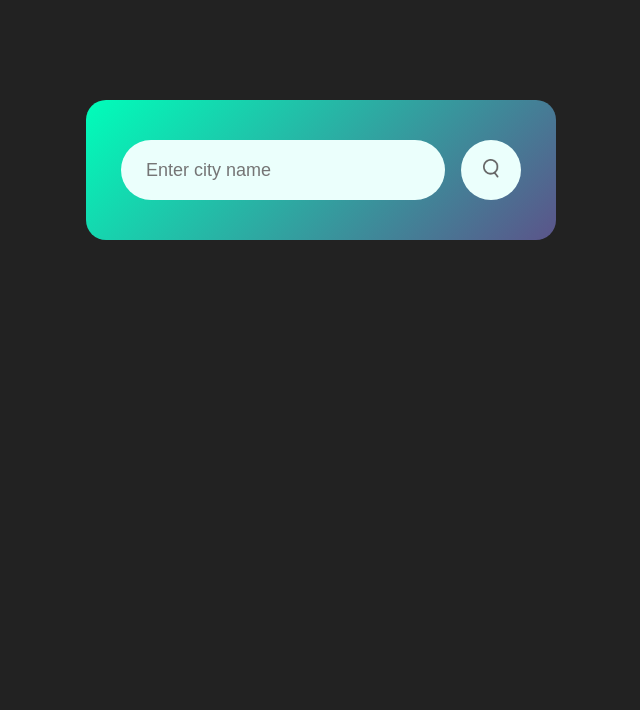
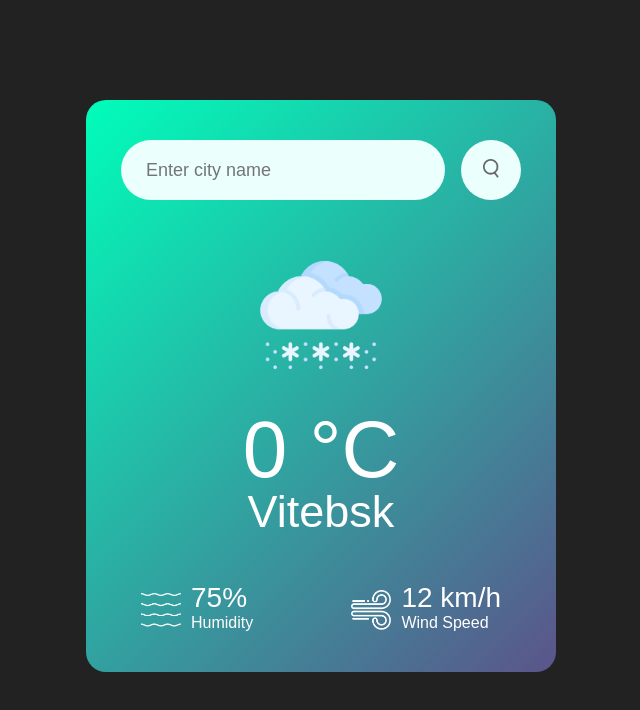
Before and after one commit to Mvsss/Project, a plain HTML site: page Weather/index.html in a window 1280 px wide. Shown: the whole page, without its empty margins (319-959 px from the left). Drawn offline with Linux system fonts and the light colour scheme.

Commit message:
feat: end design

```diff
--- a/Weather/index.html
+++ b/Weather/index.html
@@ -14,7 +14,25 @@
             <button><img src="images/search.png"></button>
         </div>
         <div class="weather">
-
+            <img src="images/snow.png" class="weather-icon">
+            <h1 class="temp">0 °C</h1>
+            <h2 class="city">Vitebsk</h2>
+        </div>
+        <div class="details">
+            <div class="col">
+                <img src="images/humidity.png">
+                <div>
+                    <p class="humidity">75%</p>
+                    <p>Humidity</p>
+                </div>
+            </div>
+            <div class="col">
+                <img src="images/wind.png">
+                <div>
+                    <p class="wind">12 km/h</p>
+                    <p>Wind Speed</p>
+                </div>
+            </div>
         </div>
     </div>
 </body>
--- a/Weather/style.css
+++ b/Weather/style.css
@@ -2,6 +2,7 @@
     margin: 0;
     padding: 0;
     box-sizing: border-box;
+    font-family: 'Poppins', sans-serif;
 }
 
 body {
@@ -54,3 +55,46 @@ body {
     width: 16px;
 
 }
+
+.weather-icon {
+    width: 170px;
+    margin-top: 30px;
+
+}
+
+.weather h1 {
+    font-size: 80px;
+    font-weight: 500;
+}
+
+.weather h2 {
+    font-size: 45px;
+    font-weight: 400;
+    margin-top: -10px;
+}
+
+.details {
+    display: flex;
+    align-items: center;
+    justify-content: space-between;
+    padding: 0 20px;
+    margin-top: 50px;
+}
+
+.col {
+    display: flex;
+    align-items: center;
+    text-align: left;
+
+}
+
+.col img {
+    width: 40px;
+    margin-right: 10px;
+
+}
+
+.humidity, .wind {
+    font-size: 28px;
+    margin-top: -6px;
+}
```
